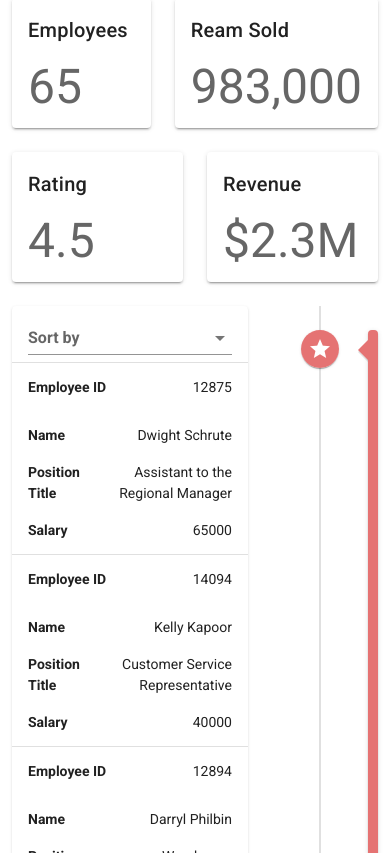
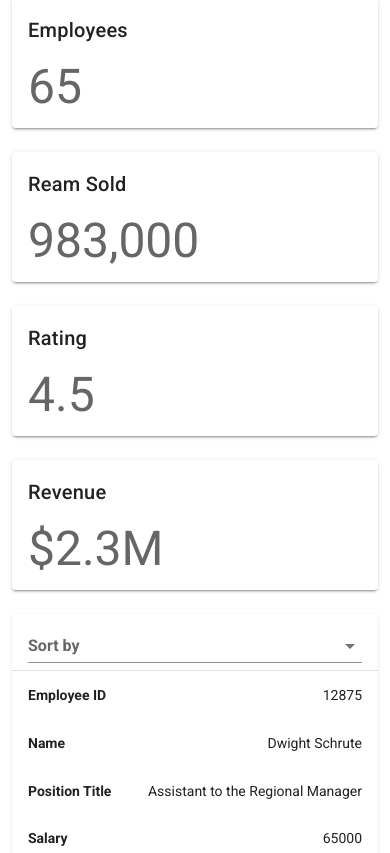
Before and after one commit to mathewgrabau/vue-veutify-example, a Vue app: page /dashboard in a window 390 px wide. Shown: the part 871-1724 px from the top of the page. Built offline with nearby package versions, Linux system fonts and the light colour scheme.

Commit message:
Finished off the responsive layout

```diff
--- a/src/views/Dashboard.vue
+++ b/src/views/Dashboard.vue
@@ -10,22 +10,28 @@
       </v-col>
     </v-row>
     <v-row>
-      <v-col v-for="statistic in statistics" :key="`${statistic.title}`">
+      <v-col
+        v-for="statistic in statistics"
+        :key="`${statistic.title}`"
+        cols="12"
+        md="6"
+        lg="3"
+      >
         <StatisticCard :statistic="statistic" />
       </v-col>
     </v-row>
 
     <v-row>
-      <v-col cols="8">
+      <v-col cols="12" md="8">
         <EmployeesTable :employees="employees" @select-employee="setEmployee" />
       </v-col>
-      <v-col cols="4">
+      <v-col cols="12" md="4">
         <EventTimeline :timeline="timeline" />
       </v-col>
     </v-row>
 
     <!-- left property changes the alignment of the component. Breakpoint used to align it only on the larger screens. -->
-    <v-snackbar v-model="snackbar" :left="$vuetify.breakpoint.lgAnUp">
+    <v-snackbar v-model="snackbar" :left="$vuetify.breakpoint.lgAndUp">
       You have selected {{ selectedEmployee.name }},
       {{ selectedEmployee.title }}
       <v-btn color="pink" text @click="snackbar = false">
```
